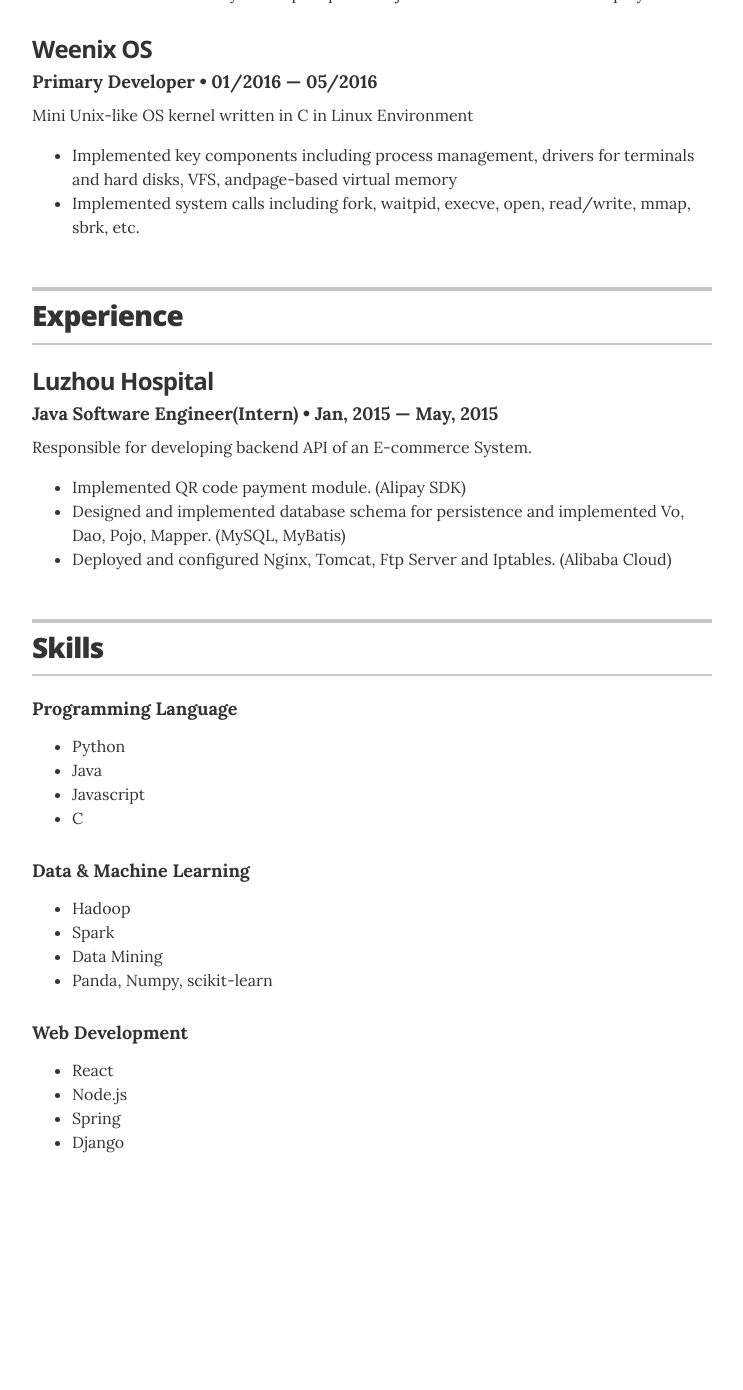
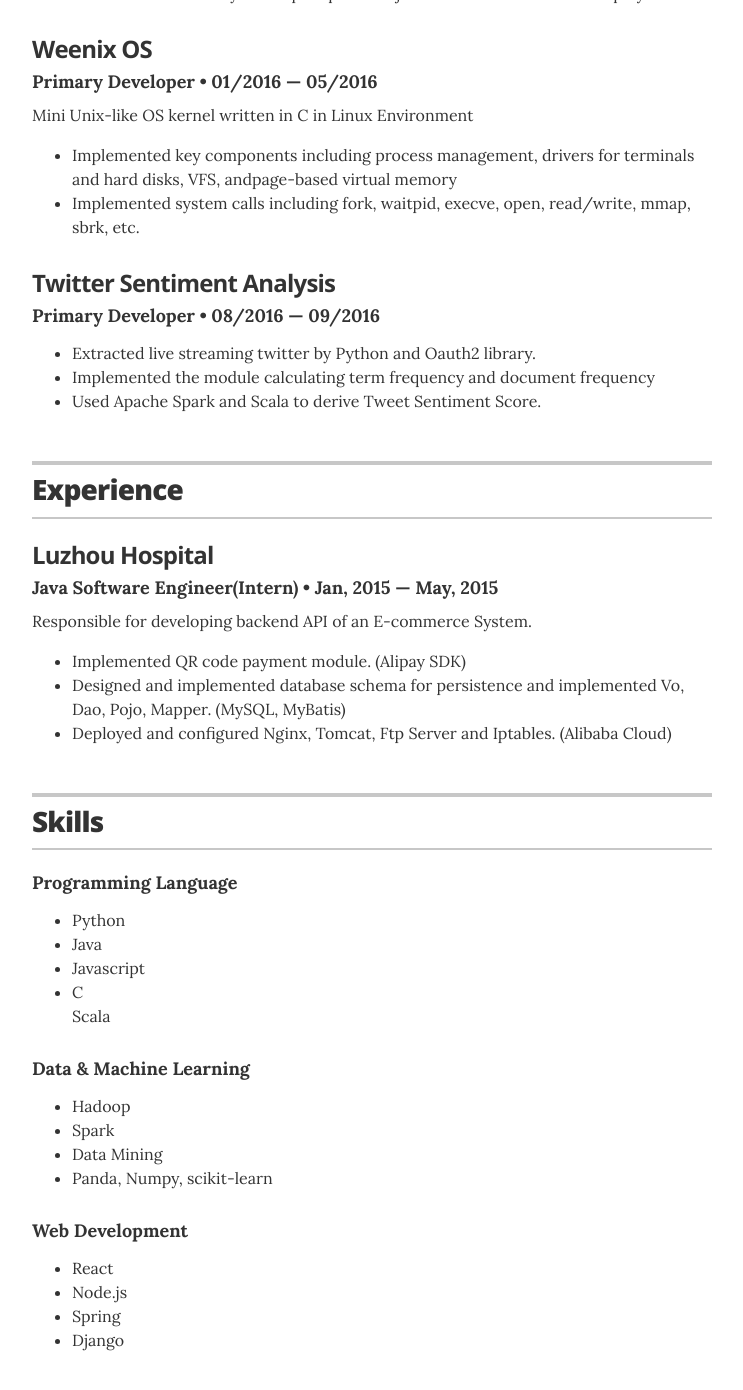
Before and after one commit to guangboyu/resume, a Jekyll site: the page built from index.html, in a window 1280 px wide and 1400 px high, scrolled down 1695 px. Shown: the top 1390 px of the window, without its empty margins (268-1011 px from the left). Built offline with Jekyll 4.4.1, drawn with Linux system fonts in a browser that asks for light colours; before the commit the page ends 2897 px from its top, so only the background shows below that.

Commit message:
sentiment

```diff
--- a/_data/projects.yml
+++ b/_data/projects.yml
@@ -26,3 +26,9 @@
   duration: 01/2016 &mdash; 05/2016
   # url: "#"
   description: Mini Unix-like OS kernel written in C in Linux Environment<ul class="resume-item-list"><li>Implemented key components including process management, drivers for terminals and hard disks, VFS, andpage-based virtual memory</li><li>Implemented system calls including fork, waitpid, execve, open, read/write, mmap, sbrk, etc.</li></ul>
+
+- project: Twitter Sentiment Analysis
+  role: Primary Developer
+  duration: 08/2016 &mdash; 09/2016
+  # url: "#"
+  description: <ul class="resume-item-list"><li>Extracted live streaming twitter by Python and Oauth2 library.</li><li>Implemented the module calculating term frequency and document frequency</li><li>Used Apache Spark and Scala to derive Tweet Sentiment Score.</li></ul>
--- a/_data/skills.yml
+++ b/_data/skills.yml
@@ -1,11 +1,11 @@
 # Skills
 # Organizational leadership
 - skill: Programming Language
-  description: <ul class="resume-item-list"><li>Python</li><li>Java</li><li>Javascript</li><li>C</li>
+  description: <ul class="resume-item-list"><li>Python</li><li>Java</li><li>Javascript</li><li>C</li>Scala</li><ul>
 # Communications strategy
 - skill: Data & Machine Learning
   description: <ul class="resume-item-list"><li>Hadoop</li><li>Spark</li><li>Data Mining</li><li>Panda, Numpy, scikit-learn</li></ul>
 
 # Digital content development and creation
 - skill: Web Development
-  description: <ul class="resume-item-list"><li>React</li><li>Node.js</li><li>Spring</li><li>Django</li>
+  description: <ul class="resume-item-list"><li>React</li><li>Node.js</li><li>Spring</li><li>Django</li></ul>
```
